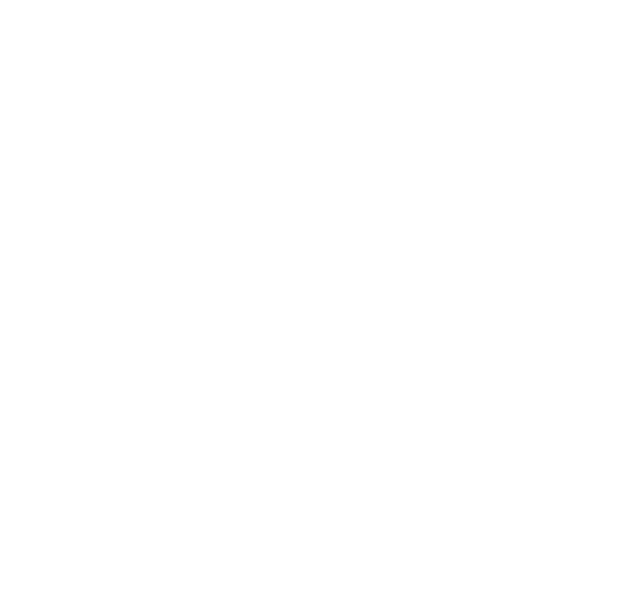
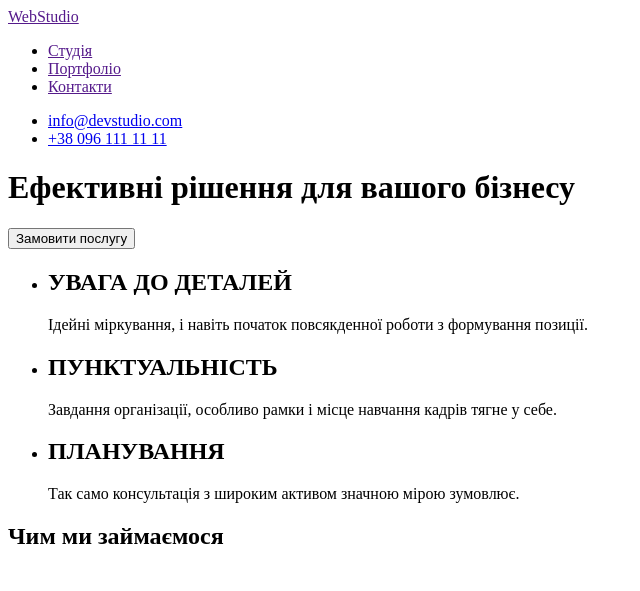
Before and after one commit to YTyndyk/goit-markup-hw-01, a plain HTML site: page index.html in a window 1280 px wide. Shown: the whole page, without its empty margins (0-640 px from the left). Drawn offline with Linux system fonts and the light colour scheme.

Commit message:
создает шапку и начало основного контента

```diff
--- a/index.html
+++ b/index.html
@@ -1,5 +1,5 @@
 <!DOCTYPE html>
-<html lang="en">
+<html lang="ua">
 <head>
     <meta charset="UTF-8">
     <meta http-equiv="X-UA-Compatible" content="IE=edge">
@@ -7,6 +7,43 @@
     <title>Document</title>
 </head>
 <body>
-
+  <header>
+    <nav>
+    <a href="">WebStudio</a>
+    <ul>
+            <li><a href="">Студія</a></li>
+        <li><a href="">Портфоліо</a></li>
+<li><a href="">Контакти</a></li>
+    </ul>
+    </nav>
+<ul>
+    <li><a href="mailto:info@devstudio.com">info@devstudio.com</a></li>
+    <li> <a href="tel:+38 096 111 11 11" >+38 096 111 11 11</a></li>
+</ul>
+  </header>
+  <div>
+    <h1>Ефективні рішення для вашого бізнесу</h1>
+    <button>Замовити послугу</button>
+  </div>
+  <div>
+    <ul>
+        <li>
+            <h2>УВАГА ДО ДЕТАЛЕЙ</h2>
+            <p>Ідейні міркування, і навіть початок повсякденної роботи з формування позиції.</p>
+        </li>
+        <li>
+            <h2>ПУНКТУАЛЬНІСТЬ</h2>
+            <p>Завдання організації, особливо рамки і місце навчання кадрів тягне у себе.</p>
+        </li>
+        <li>
+            <h2>ПЛАНУВАННЯ</h2>
+            <p>Так само консультація з широким активом значною мірою зумовлює.</p>
+        </li>
+    </ul>
+  </div>
+  <section>
+    <h2>Чим ми займаємося</h2>
+    <img src="" alt="">
+  </section>
 </body>
 </html>
```
